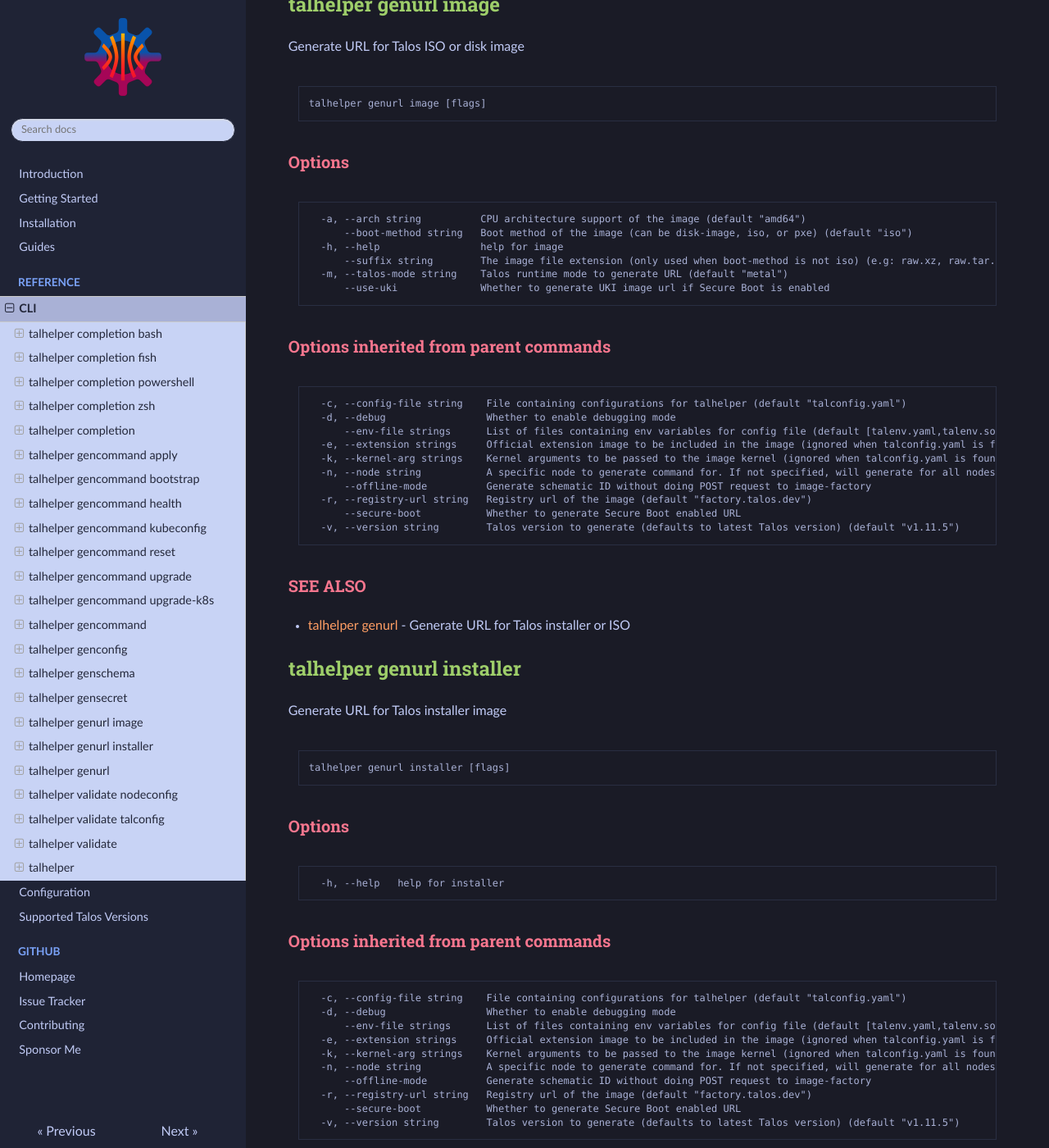
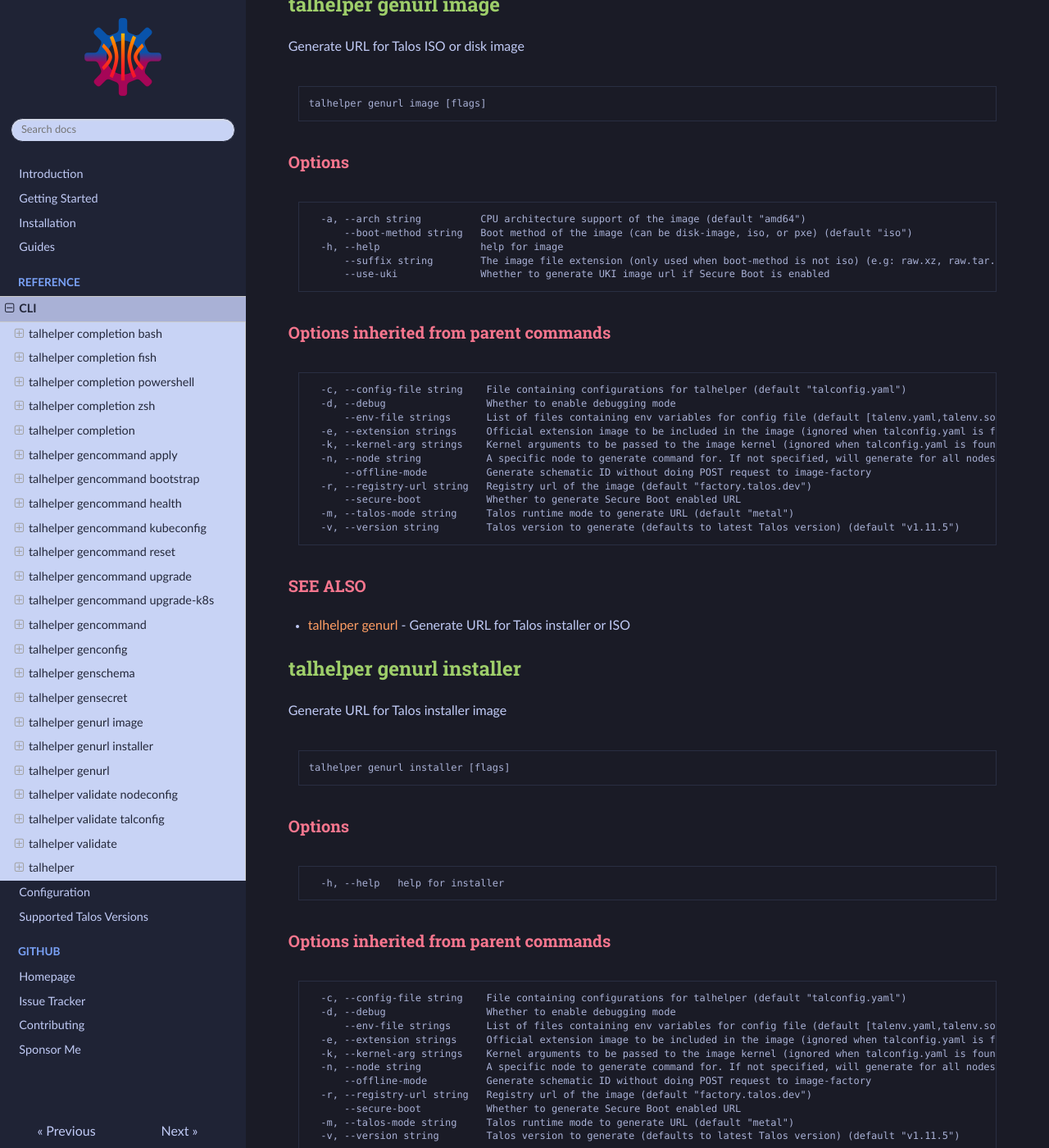
Before and after one commit to budimanjojo/talhelper, an MkDocs documentation site: the page built from docs/docs/reference/cli.md, in a window 1280 px wide and 1400 px high, scrolled down 12630 px. Shown: the whole window at 82% size. Built offline with MkDocs 1.6.1, drawn with Linux system fonts in a browser that asks for light colours; some of the changed text lies outside the part shown.

Commit message:
docs: update CLI reference documentation (#1299)
Co-authored-by: budimanjojo-bot <111944664+budimanjojo-bot[bot]@users.noreply.github.com>

````diff
--- a/docs/docs/reference/cli.md
+++ b/docs/docs/reference/cli.md
@@ -556,6 +555,7 @@ talhelper genurl image [flags]
       --offline-mode          Generate schematic ID without doing POST request to image-factory
   -r, --registry-url string   Registry url of the image (default "factory.talos.dev")
       --secure-boot           Whether to generate Secure Boot enabled URL
+  -m, --talos-mode string     Talos runtime mode to generate URL (default "metal")
   -v, --version string        Talos version to generate (defaults to latest Talos version) (default "v1.11.5")
 ```
 
@@ -589,6 +589,7 @@ talhelper genurl installer [flags]
       --offline-mode          Generate schematic ID without doing POST request to image-factory
   -r, --registry-url string   Registry url of the image (default "factory.talos.dev")
       --secure-boot           Whether to generate Secure Boot enabled URL
+  -m, --talos-mode string     Talos runtime mode to generate URL (default "metal")
   -v, --version string        Talos version to generate (defaults to latest Talos version) (default "v1.11.5")
 ```
 
@@ -612,6 +613,7 @@ Generate URL for Talos installer or ISO
       --offline-mode          Generate schematic ID without doing POST request to image-factory
   -r, --registry-url string   Registry url of the image (default "factory.talos.dev")
       --secure-boot           Whether to generate Secure Boot enabled URL
+  -m, --talos-mode string     Talos runtime mode to generate URL (default "metal")
   -v, --version string        Talos version to generate (defaults to latest Talos version) (default "v1.11.5")
 ```
 
````
Also changed, not shown: other parts of docs/docs/reference/cli.md (+0 -1 lines).
